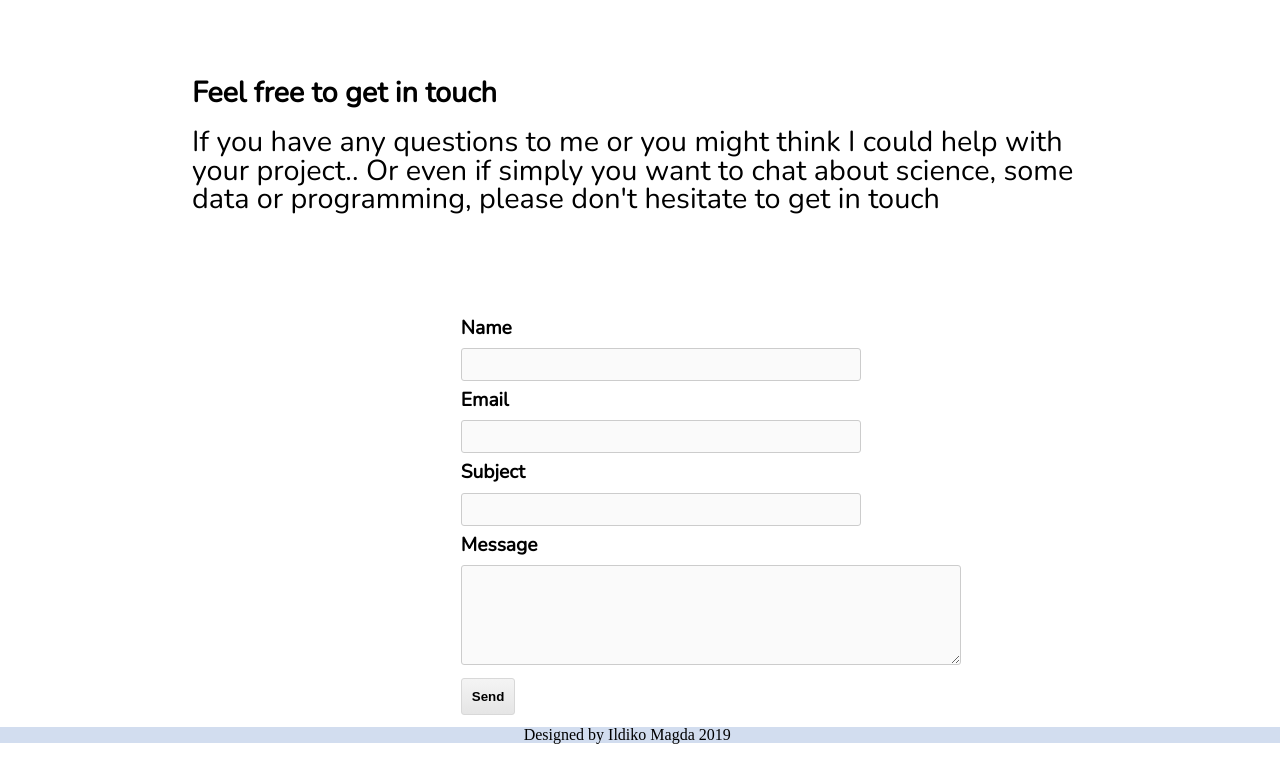
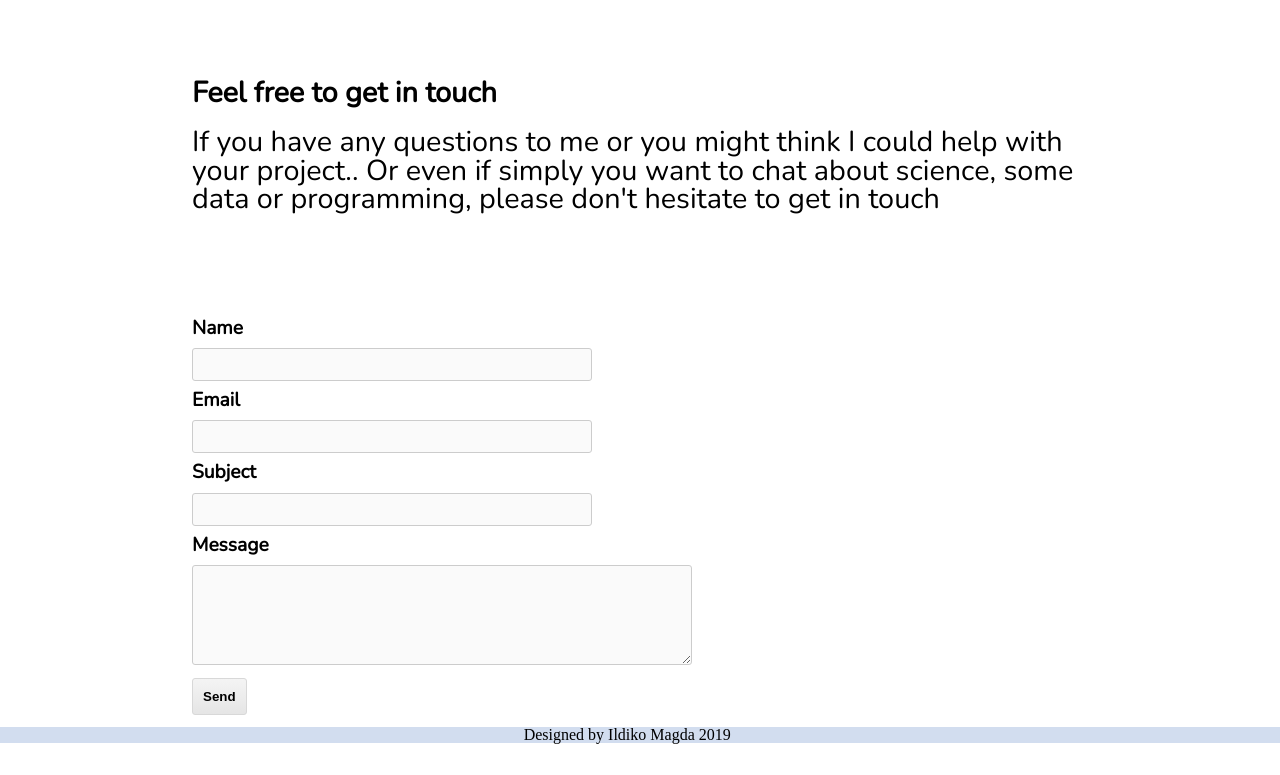
Before and after one commit to IldikoMagda/ildiko-web, a Flask app: page /contact/ in a window 1280 px wide. Shown: the part 57-832 px from the top of the page. Run offline with Flask 2, Linux system fonts and the light colour scheme; some web fonts are replaced.

Commit message:
media screen--minor -- change to contact form positioning

```diff
--- a/static/css/style.css
+++ b/static/css/style.css
@@ -1005,3 +1005,9 @@ form input#submit:hover{
   margin-left: 30%;
   margin-right: 20%;
 }
+
+@media screen and (max-width:1424px){
+  #ccs .form{
+    margin-left:0%;
+    }
+  }
```
